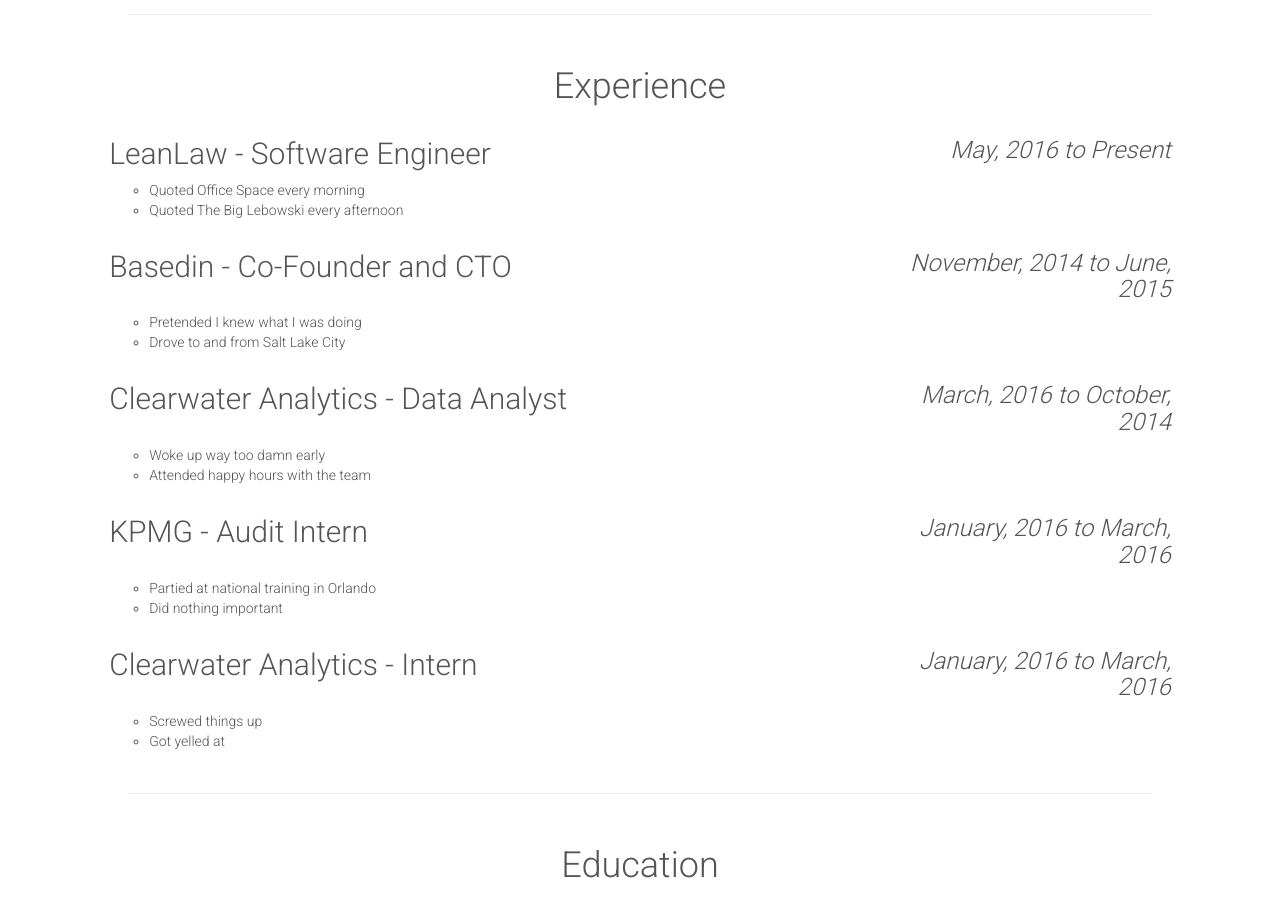
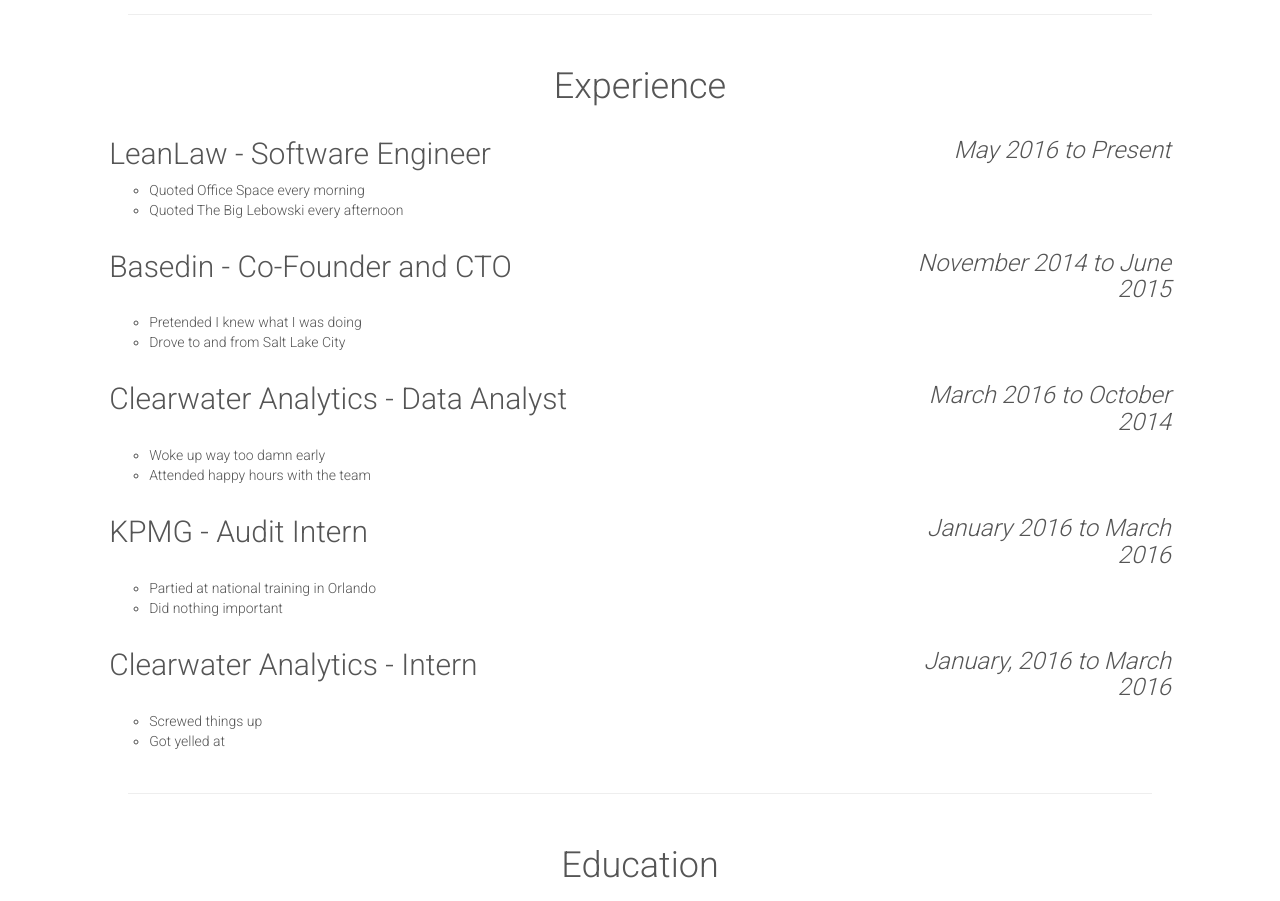
Before and after one commit to hoppyhackers/angular-resume-builder-lesson-4, a website: page index.html in a window 1280 px wide. Shown: the part 1120-2021 px from the top of the page. Drawn offline with nearby package versions, Linux system fonts and the light colour scheme.

Commit message:
Update index.html

```diff
--- a/index.html
+++ b/index.html
@@ -46,6 +46,7 @@
         </div>
         <div class="row text-center">
           <div class="col-xs-10 col-xs-offset-1">
+            <div class="table-responsive">
               <table class="table table-bordered">
                 <tbody>
                   <tr>
@@ -80,6 +81,7 @@
               </table>
             </div>
           </div>
+        </div>
         <hr />
       </div>
 
@@ -96,7 +98,7 @@
               <h2>LeanLaw - Software Engineer</h2>
             </div>
             <div class="col-md-3">
-              <h3><em>May, 2016 to Present</em></h3>
+              <h3><em>May 2016 to Present</em></h3>
             </div>
           </div>
           <div class="row">
@@ -115,7 +117,7 @@
               <h2>Basedin - Co-Founder and CTO</h2>
             </div>
             <div class="col-md-3">
-              <h3><em>November, 2014 to June, 2015</em></h3>
+              <h3><em>November 2014 to June 2015</em></h3>
             </div>
           </div>
           <div class="row">
@@ -134,7 +136,7 @@
               <h2>Clearwater Analytics - Data Analyst</h2>
             </div>
             <div class="col-md-3">
-              <h3><em>March, 2016 to October, 2014</em></h3>
+              <h3><em>March 2016 to October 2014</em></h3>
             </div>
           </div>
           <div class="row">
@@ -153,7 +155,7 @@
               <h2>KPMG - Audit Intern</h2>
             </div>
             <div class="col-md-3">
-              <h3><em>January, 2016 to March, 2016</em></h3>
+              <h3><em>January 2016 to March 2016</em></h3>
             </div>
           </div>
           <div class="row">
@@ -172,7 +174,7 @@
               <h2>Clearwater Analytics - Intern</h2>
             </div>
             <div class="col-md-3">
-              <h3><em>January, 2016 to March, 2016</em></h3>
+              <h3><em>January, 2016 to March 2016</em></h3>
             </div>
           </div>
           <div class="row">
```
Lines whose indentation alone changed are shown as unchanged.
